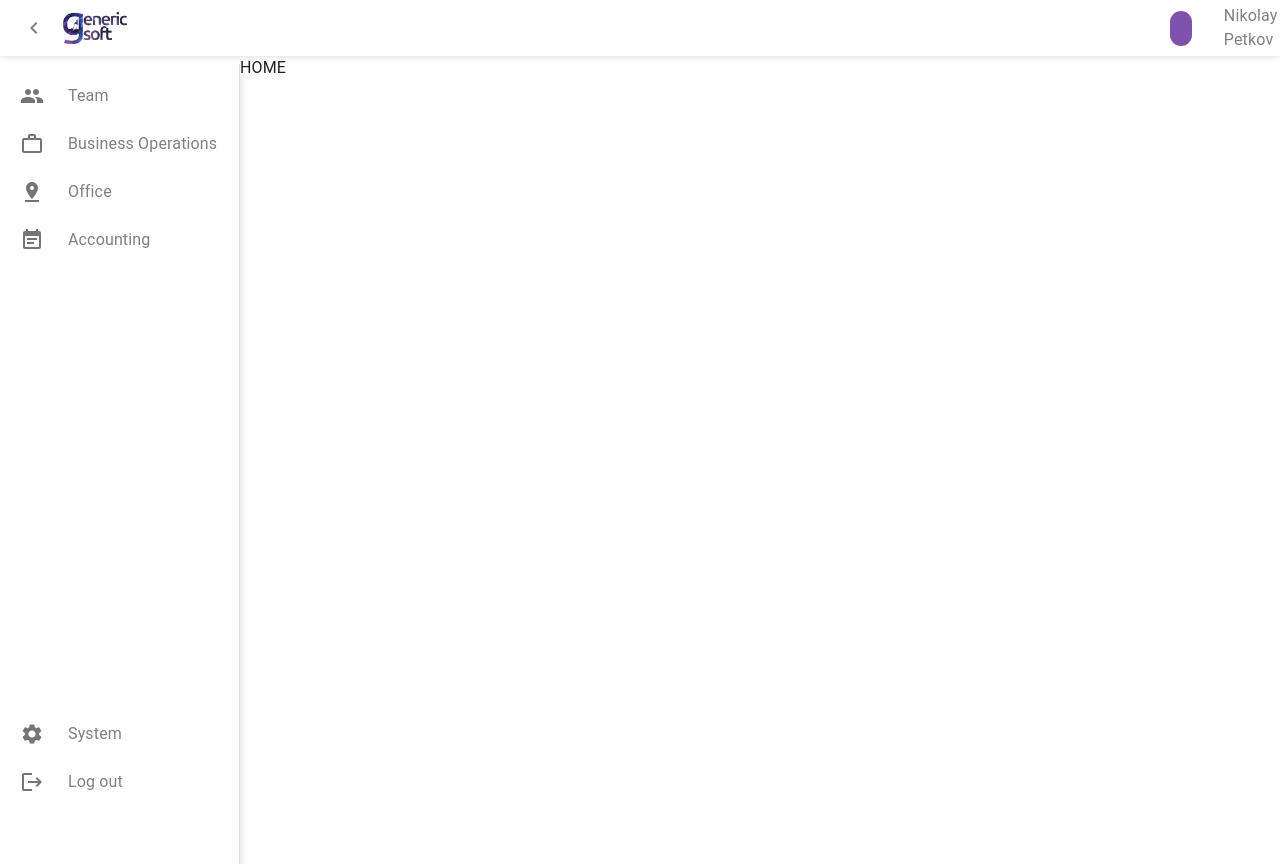
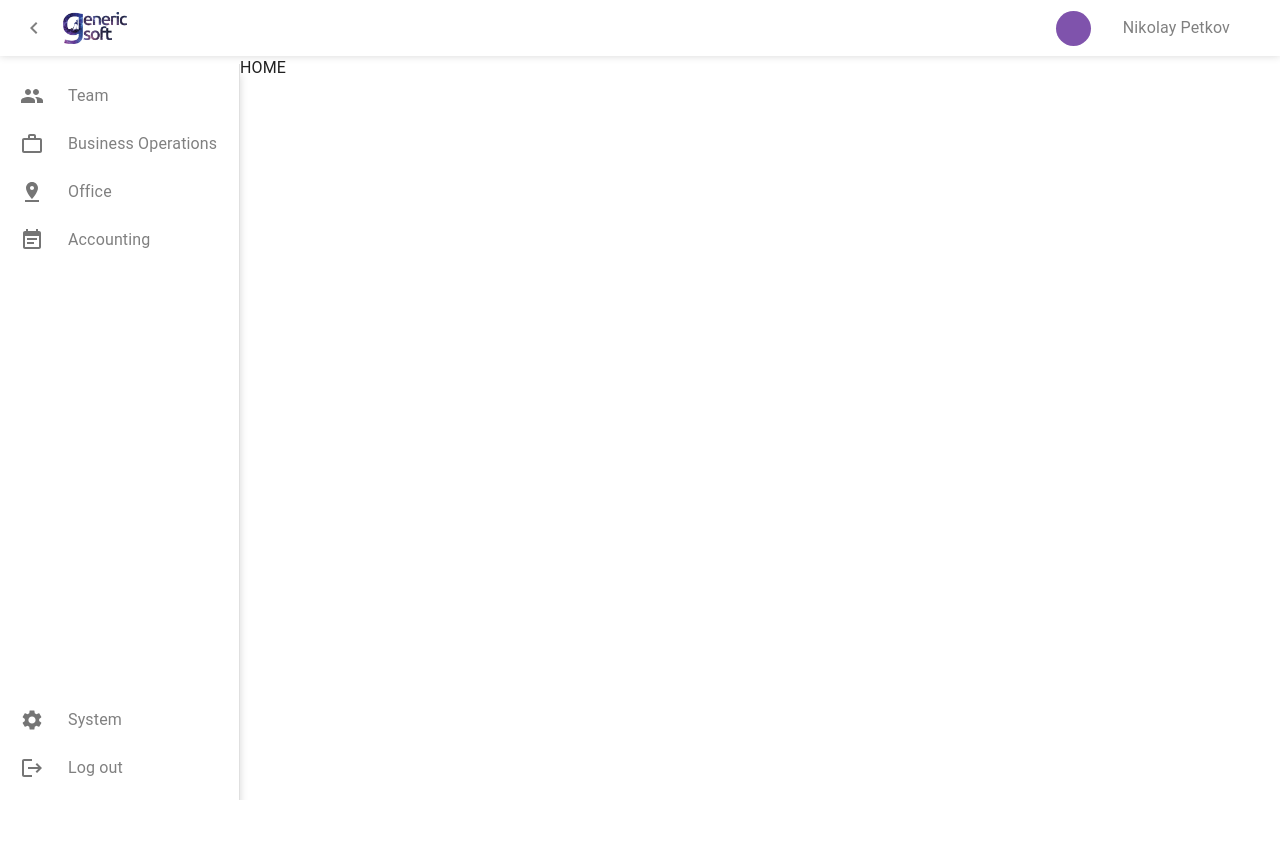
Before and after one commit to mariyaniliev/ERP-App, a React (Vite) app: page / in a window 1280 px wide. After the commit the page ends 800 px from the top, so only its background shows below. Built offline with nearby package versions, Linux system fonts and the light colour scheme; a web font is replaced by a local one.

Commit message:
changed height of sidebar and remove gap and sideBarBottomLIst properties

```diff
--- a/src/components/Header/header-styles.ts
+++ b/src/components/Header/header-styles.ts
@@ -12,7 +12,6 @@ export const styles = {
     alignItems: "center",
     justifyContent: "space-between",
     padding: "0px 50px",
-    gap: "70rem",
     boxShadow: "0px 0px 8px #00000029",
     color: "gray",
   },
--- a/src/components/SideBar/SideBar.tsx
+++ b/src/components/SideBar/SideBar.tsx
@@ -74,7 +74,7 @@ const SideBar = () => {
           ))}
         </List>
 
-        <List sx={styles.sideBarBottomList}>
+        <List>
           {sideBarSectionsBottom.map((section, index) => (
             <ListItemButton
               key={section.content}
--- a/src/components/SideBar/sideBar-styles.ts
+++ b/src/components/SideBar/sideBar-styles.ts
@@ -3,6 +3,7 @@ import MuiDrawer from "@mui/material/Drawer";
 import { THEME_COLORS } from "../../theme/theme-constants";
 
 const drawerWidth = 240;
+const drawerHeight = "calc(100vh - 64px)";
 
 const openedMixin = (theme: Theme): CSSObject => ({
   justifyContent: "space-between",
@@ -33,7 +34,7 @@ export const Drawer = styled(MuiDrawer, {
   shouldForwardProp: (prop) => prop !== "open",
 })(({ theme, open }) => ({
   width: drawerWidth,
-  minHeight: "100vh",
+  height: drawerHeight,
   flexShrink: 0,
   whiteSpace: "nowrap",
   boxSizing: "border-box",
@@ -65,8 +66,4 @@ export const styles = {
   sidebarLinkActive: {
     color: THEME_COLORS.purple,
   },
-  sideBarBottomList: {
-    position: "absolute",
-    bottom: "50px",
-  },
 };
```
